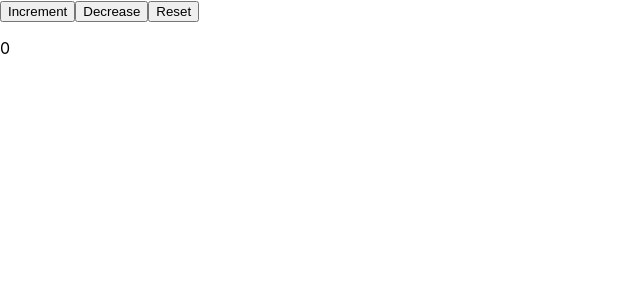
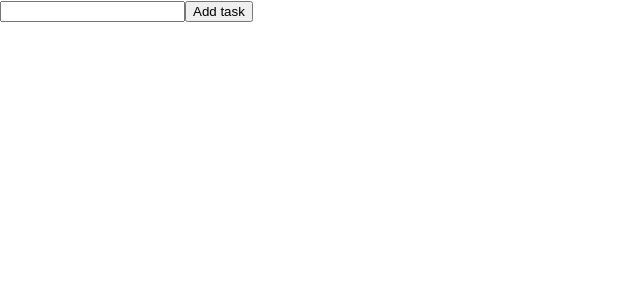
Before and after one commit to lucacaimideveloper/To-do-List-JavaScript-, a React (Create React App) app: page / in a window 1280 px wide. Shown: the top 300 px of the page, without its empty margins (0-640 px from the left). Built offline with nearby package versions, Linux system fonts and the light colour scheme.

Commit message:
boilerplate

```diff
--- a/src/App.js
+++ b/src/App.js
@@ -1,31 +1,28 @@
 import React, { Component } from "react";
-import Counter from "./Counter";
+
 class App extends Component {
-  state = { counter: 0 };
+  state = { taskList: [] };
 
-  onIncrement = () => {
-    this.setState({ counter: this.state.counter + 1 });
+  onInput = (e) => {
+    this.setState({ userInput: e.target.value });
   };
 
-  onDecrement = () => {
-    this.setState({ counter: this.state.counter - 1 });
+  onClick = () => {
+    this.setState({ taskList: [...this.state.taskList, this.state.userInput] }); //this call the old arr + the new imput
   };
-
   render() {
+    console.log(this.state);
     return (
-      <div>
-        <button onClick={this.onIncrement}>Increment</button>
-        <button onClick={this.onDecrement}>Decrease</button>
-        <button
-          onClick={() => {
-            this.setState({ counter: 0 });
-          }}>
-          Reset
-        </button>
-        {/*different way to call function, shorter sintax but messier */}
-        <Counter counter={this.state.counter} />
-        {/*state is pass down in to the child */}
-      </div>
+      <>
+        <input type="text" onInput={this.onInput} />
+        <button onClick={this.onClick}>Add task</button>
+        <ul>
+          {this.state.taskList.map((item) => (
+            <li>{item}</li>
+          ))}{" "}
+          {/**this map, will store all the task through the li, and realy on */}
+        </ul>
+      </>
     );
   }
 }
```
Also changed, not shown: src/Controls.jsx (added, +10 -0 lines), src/List.js (deleted, +0 -28 lines), src/weatherPrj.js (added, +44 -0 lines), 1 other file (tests, documents, lock files or other folders).
